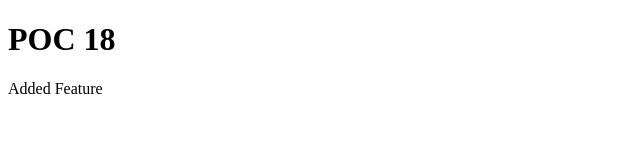
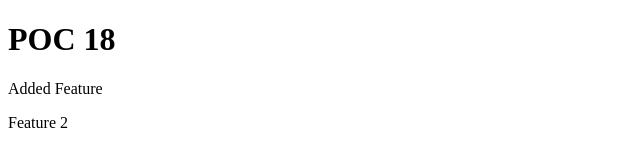
Before and after one commit to KotagiriKrishna/Poc18, a plain HTML site: page index.html in a window 1280 px wide. Shown: the full height of the page, 0-640 px from the left. Drawn offline with Linux system fonts and the light colour scheme.

Commit message:
added feature2

```diff
--- a/index.html
+++ b/index.html
@@ -10,6 +10,7 @@
     <p>
         Added Feature
     </p>
+    <p>Feature 2</p>
 
 </body>
 </html>
```
